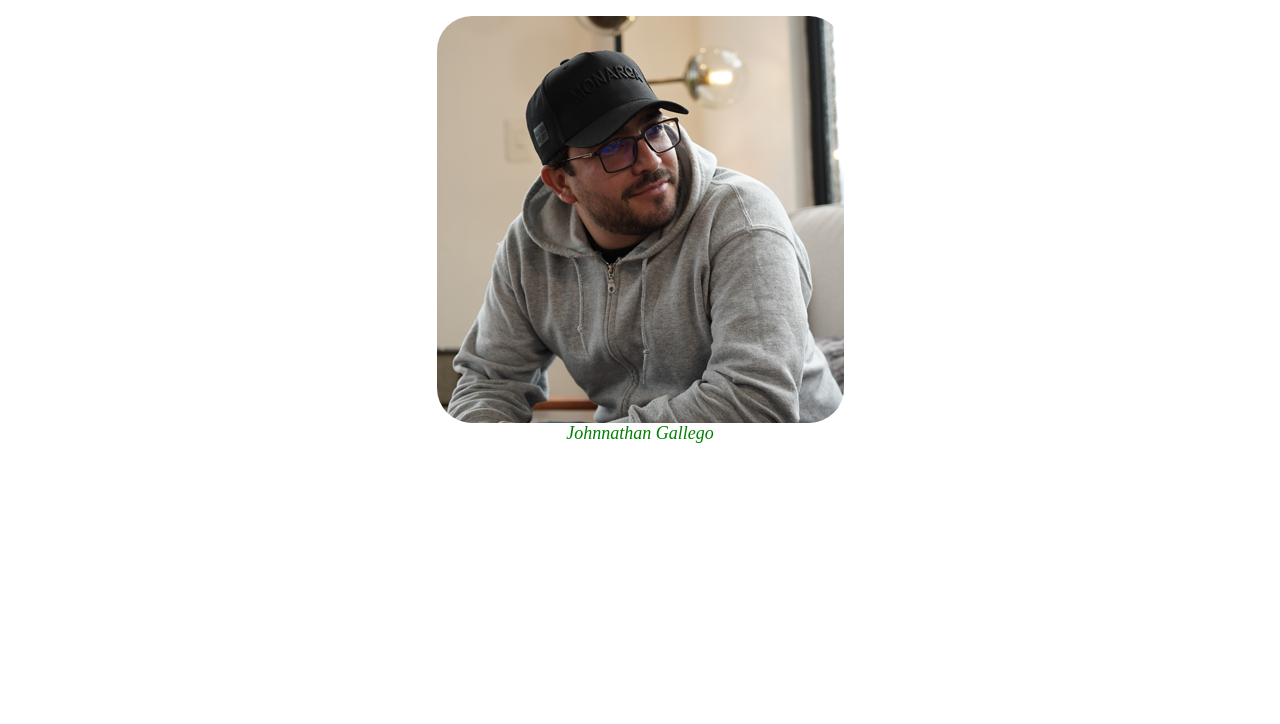
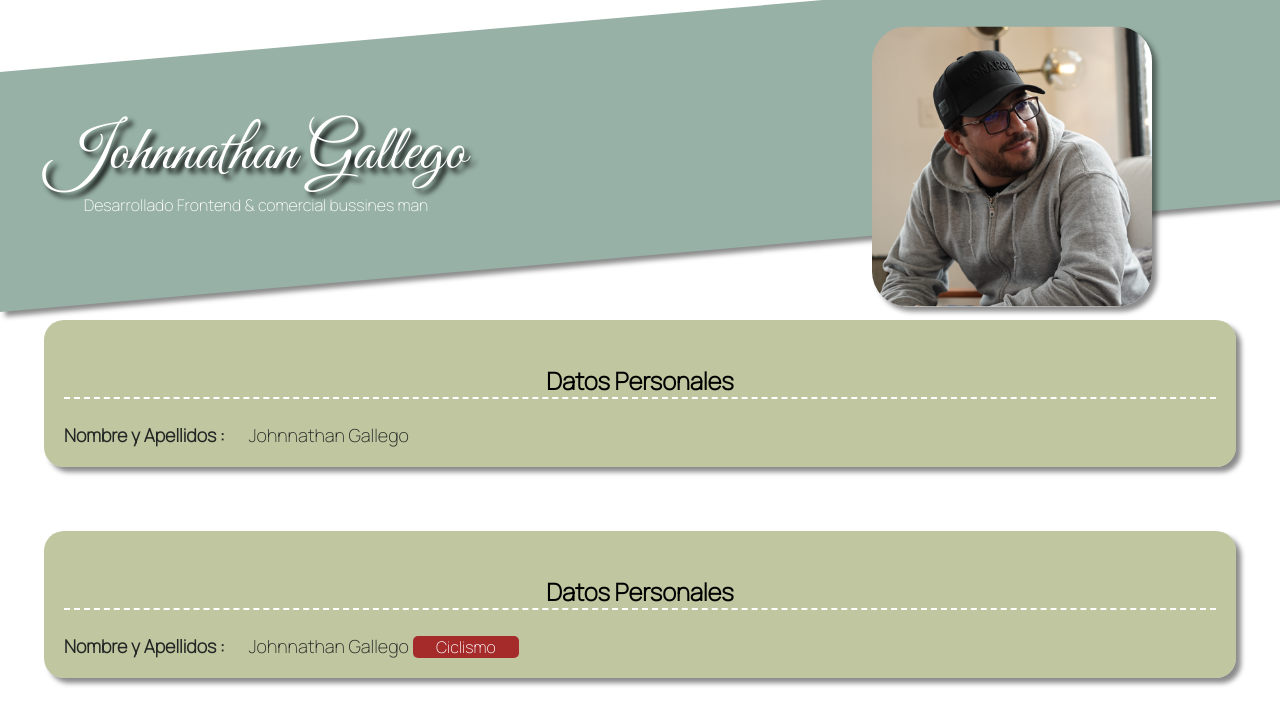
Before and after one commit to jgallego12345/bit07me, a plain HTML site: page docs/index.html in a window 1280 px wide. Drawn offline with Linux system fonts and the light colour scheme.

Commit message:
se empiezan a aplicar stilos

```diff
--- a/docs/css/main.css
+++ b/docs/css/main.css
@@ -1,21 +1,105 @@
-figure{
+body{
+    margin: 0;
+    padding: 0;
+}
+
+.titulonombre {
+    font-family: 'Manrope', sans-serif;
+    width: 100%;
+    height: 240px;
+    background: #97B1A6;
+    transform: skewY(-5deg);
+    box-shadow:  rgba(0, 0, 0, 0.459) 5px 5px 5px;
+}
+
+.titulonombre .titulocontenido {
+    width: 40%;
+    height: 40%;
+    position: absolute;
+    left: 0;
 
 }
 
-
-.imgportada{
-    margin: auto;
-    display: block;
-    border-radius: 35px;
+.titulonombre .titulocontenido .p-1 {
+    color: white;
+    font-family: 'Great Vibes', cursive;
+    font-size: 4rem;
+    transform: skewY(5deg);
+    margin-bottom:0 ;
+    text-align: center;
+    text-shadow: black 5px 5px 5px;
 
 }
 
-figcaption{
- text-align: center;
- color: green;
- font-style: italic;
- font-size: large;
-};
+.titulonombre .titulocontenido .p-2 {
+    color: white;
+    font-size: 1rem;
+    transform: skewY(5deg);
+    margin-top: 0;
+    margin-bottom: 0;
+    text-align: center;
+}
+
+.info{
+    width: 90%;
+    height: auto;
+    background: rgba(146, 155, 88, 0.572);
+    margin: 5% auto;
+    padding: 20px;
+    border-radius: 20px;
+    box-shadow:  rgba(0, 0, 0, 0.459) 5px 5px 5px;
+}
+
+.info .t-seccion{
+    color: black;
+    font-family: 'Manrope', sans-serif;
+    font-size: x-large;
+    text-align: center;
+    font-weight: bolder;
+    border-bottom: 2px dashed white ;
+}
+
+.info .t-info {
+    color: #222725;
+    font-family: 'Manrope', sans-serif;
+    font-weight: bolder;
+    font-size: large;
+    display: inline;
+}
+
+.info .info-info {
+    color: #222725;
+    font-family: 'Manrope', sans-serif;
+    font-weight: normal;
+    font-size: large;
+    display: inline;
+    margin-left: 20px;
+}
+
+.imgportada{
+    position: absolute;
+    top: 18%;
+    right: 10%;
+    width: 280px;
+    height: 280px;
+    border-radius: 35px;
+    transform: skewY(5deg);
+    overflow: hidden;
+    display: block;
+    box-shadow:  rgba(0, 0, 0, 0.459) 5px 5px 5px;
+}
 
 
-sfgvsnvkzjnxvj cnv kzc v.zv
+.info span{
+    display: inline-block;
+    width: auto;
+    height: auto;
+    padding-left: 2%;
+    padding-right: 2%;
+    background:brown;
+    color: white;
+    font-family: 'Manrope', sans-serif;
+    border-radius: 5px ;
+
+
+}
--- a/docs/index.html
+++ b/docs/index.html
@@ -6,17 +6,44 @@
         <meta http-equiv="X-UA-Compatible" content="IE=edge">
         <meta name="viewport" content="width=device-width, initial-scale=1.0">
         <title>Document</title>
+
         <link rel="stylesheet" href="./css/main.css">
+        <link href="https://fonts.googleapis.com/css2?family=Manrope:wght@200&display=swap" rel="stylesheet">
+        <link href="https://fonts.googleapis.com/css2?family=Great+Vibes&family=Manrope:wght@200&display=swap"
+            rel="stylesheet">
+
 
 
     </head>
 
     <body>
-        <figure><img class="imgportada" src="./img/me.png" alt="imagen me">
-            <figcaption>Johnnathan Gallego</figcaption>
-        </figure>
+        <div class="titulonombre">
+            <figure><img class="imgportada" src="./img/me.png" alt="imagen me">
+            </figure>
+            <div class="titulocontenido">
+                <p class="p-1">Johnnathan Gallego</p>
+                <p class="p-2">Desarrollado Frontend & comercial bussines man</p>
+            </div>
+        </div>
+
+        <div class="info">
+            <p class="t-seccion">Datos Personales</p>
+            <p class="t-info">Nombre y Apellidos :</p>
+            <p class="info-info">Johnnathan Gallego</p>
+        </div>
+
+        <div class="info">
+            <p class="t-seccion">Datos Personales</p>
+            <p class="t-info">Nombre y Apellidos :</p>
+            <p class="info-info">Johnnathan Gallego</p>
+            <span>Ciclismo</span>
+        </div>
+
 
         <script src="./Js/main.js"></script>
+
+
+        </div>
     </body>
 
 </html>
```
Also changed, not shown: prueba.html (deleted).
